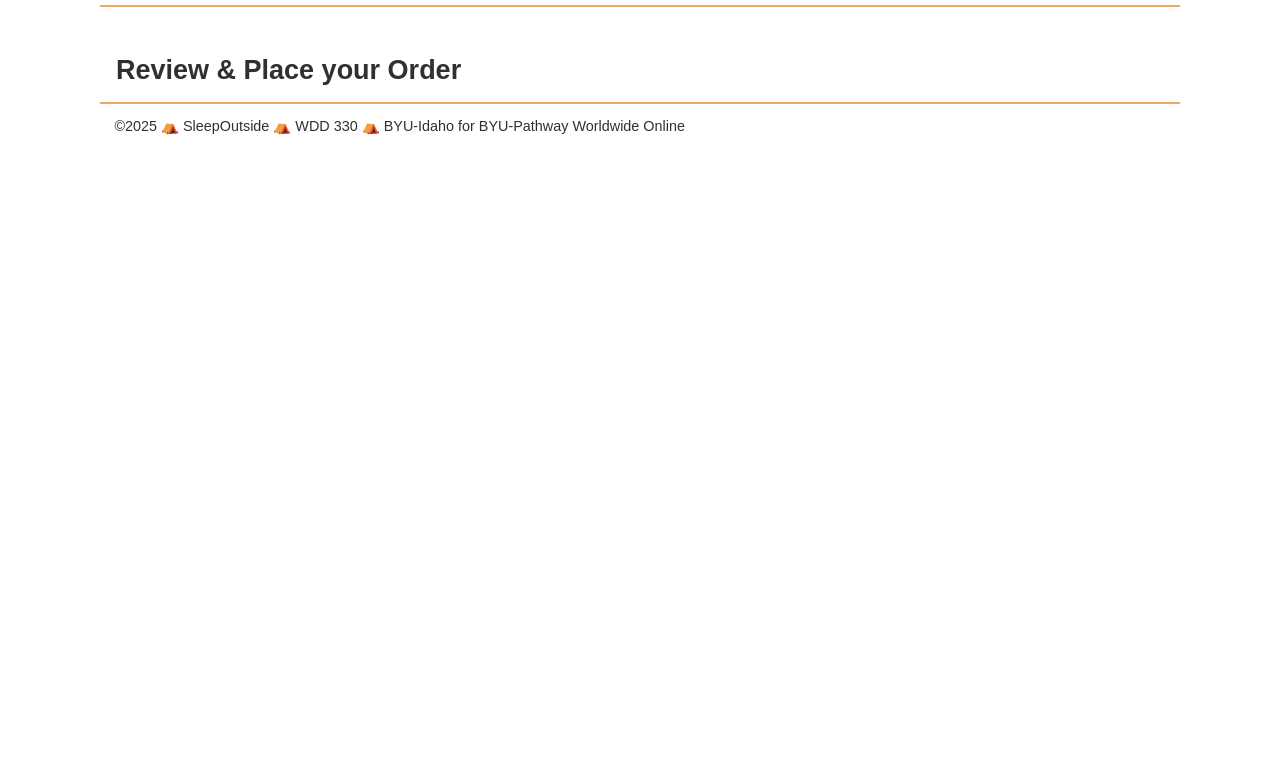
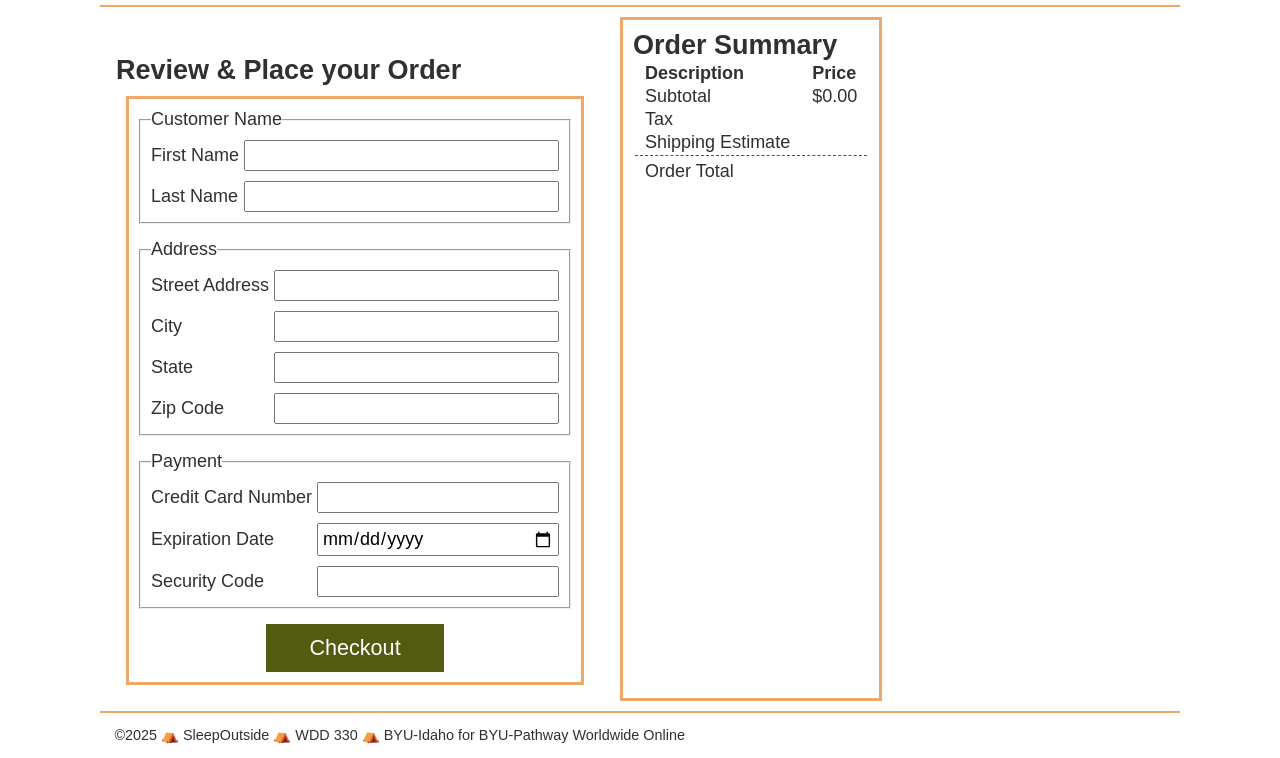
Before and after one commit to RonaldDiaz/wdd330-sleep-outside, a website: page src/checkout/index.html in a window 1280 px wide. Shown: the part 71-829 px from the top of the page. Before the commit the page ends 800 px from the top, so only its background shows below. Drawn offline with Linux system fonts and the light colour scheme.

Commit message:
Team work through Step 4

```diff
--- a/src/checkout/index.html
+++ b/src/checkout/index.html
@@ -1,6 +1,7 @@
 <!doctype html>
 
 <html lang="en">
+
 <head>
     <meta charset="UTF-8" />
 
@@ -16,12 +17,81 @@
 <body>
     <header class="divider" id="header"></header>
 
-    <main class="divider">
+    <main class="divider" id="checkout-container">
         <section class="products">
             <h2>Review & Place your Order</h2>
+            <form id="checkout-form">
+                <fieldset>
+                    <legend>Customer Name</legend>
+                    <label for="fname">First Name</label>
+                    <input id="fname" type="text" required />
+
+                    <label for="lname">Last Name</label>
+                    <input id="lname" type="text" required />
+                </fieldset>
+                <fieldset>
+                    <legend>Address</legend>
+                    <label for="street">Street Address</label>
+                    <input id="street" type="text" required />
+
+                    <label for="city">City</label>
+                    <input id="city" type="text" required />
+
+                    <label for="state">State</label>
+                    <input id="state" type="text" required />
+
+                    <label for="zip">Zip Code</label>
+                    <input id="zip" type="number" required />
+                </fieldset>
+                <fieldset>
+                    <legend>Payment</legend>
+                    <label for="cardNumber">Credit Card Number</label>
+                    <input id="cardNumber" type="text" required />
+
+                    <label for="expiration">Expiration Date</label>
+                    <input id="expiration" type="date" required />
+
+                    <label for="code">Security Code</label>
+                    <input id="code" type="text" required />
+                </fieldset>
+                <button type="submit" id="submit">Checkout</button>
+            </form>
+        </section>
+        <section id="order-summary">
+            <h2>Order Summary</h2>
+            <table>
+                <thead>
+                    <tr>
+                        <th>Description</th>
+                        <th>Price</th>
+                    </tr>
+                </thead>
+                <tbody>
+                    <tr>
+                        <td>Subtotal</td>
+                        <td id="subtotal"></td>
+                    </tr>
+                    <tr>
+                        <td>Tax</td>
+                        <td id="tax"></td>
+                    </tr>
+                    <tr>
+                        <td>Shipping Estimate</td>
+                        <td id="shipping"></td>
+                    </tr>
+                </tbody>
+                <tfoot>
+                    <tr>
+                        <td>Order Total</td>
+                        <td id="total"></td>
+                    </tr>
+                </tfoot>
+
+            </table>
         </section>
     </main>
 
     <footer id="footer"></footer>
 </body>
+
 </html>
--- a/src/css/style.css
+++ b/src/css/style.css
@@ -18,6 +18,14 @@
     margin: 0;
     padding: 0;
     box-sizing: border-box;
+}
+
+button,
+input,
+select,
+textarea {
+    font-family: inherit;
+    font-size: 100%;
 }
 
 body {
@@ -90,7 +98,7 @@ p {
     margin-top: -1.3em;
 }
 
-.logo--square > div {
+.logo--square>div {
     margin-top: -1.7em;
 }
 
@@ -155,6 +163,7 @@ button {
     font-size: 12px;
     font-weight: bold;
 }
+
 /* End cart icon styles */
 
 .mission {
@@ -476,3 +485,60 @@ footer {
     opacity: 1;
     transform: scale(1.15);
 }
+
+#checkout-form {
+    width: fit-content;
+    padding: 10px;
+    margin: 10px;
+    display: flex;
+    flex-direction: column;
+    gap: 15px;
+    border: 3px solid var(--primary-color);
+
+    fieldset {
+        display: grid;
+        grid-template-columns: auto 1fr;
+        padding: 10px;
+        row-gap: 10px;
+        align-items: center;
+
+        label {
+            margin-right: 5px;
+        }
+
+        input {
+            padding: 3px;
+        }
+    }
+}
+
+#checkout-container {
+    display: flex;
+
+}
+
+#order-summary {
+    margin: 10px auto 0px auto;
+    width: fit-content;
+    padding: 10px;
+    margin: 10px;
+    border: 3px solid var(--primary-color);
+
+    th {
+        text-align: left;
+    }
+
+    th,
+    td {
+        padding: 0px 10px;
+    }
+
+    td:nth-of-type(2) {
+        text-align: right;
+    }
+
+    tfoot tr td {
+        border-top: 1px dashed var(--secondary-color);
+        padding-top: 5px;
+    }
+}
--- /dev/null
+++ b/src/js/CheckoutProcess.mjs
@@ -0,0 +1,44 @@
+import { getLocalStorage } from "./utils.mjs";
+
+export default class CheckoutProcess {
+    constructor(subtotalElement, taxElement, shippingElement, totalElement) {
+        this.subtotalElement = subtotalElement;
+        this.taxElement = taxElement;
+        this.shippingElement = shippingElement;
+        this.totalElement = totalElement;
+        this.subtotal = 0;
+        this.tax = 0;
+        this.shipping = 0;
+        this.total = 0;
+        this.itemCount = 0;
+    }
+
+    init() {
+        this.calculateAndDisplaySubtotal()
+    }
+
+    calculateAndDisplaySubtotal() {
+        const cartItems = getLocalStorage('so-cart') || [];
+        this.subtotal = cartItems.reduce((total, item) => total + item.FinalPrice * (item.Quantity || 1), 0);
+        this.itemCount = cartItems.reduce((total, item) => total + (item.Quantity || 1), 0);
+
+        this.subtotalElement.textContent = `$${this.subtotal.toFixed(2)}`;
+    }
+
+    calculateAndDisplayTheRest() {
+        this.tax = this.subtotal * 0.06;
+        this.taxElement.textContent = `$${this.tax.toFixed(2)}`;
+
+        this.shipping = (this.itemCount - 1) * 2 + 10;
+        this.shippingElement.textContent = `$${this.shipping.toFixed(2)}`;
+
+        this.total = this.subtotal + this.tax + this.shipping;
+        this.totalElement.textContent = `$${this.total.toFixed(2)}`;
+    }
+
+    clearTheRest() {
+        this.taxElement.textContent = '';
+        this.shippingElement.textContent = '';
+        this.totalElement.textContent = '';
+    }
+}
--- a/src/js/ShoppingCart.mjs
+++ b/src/js/ShoppingCart.mjs
@@ -20,7 +20,7 @@ export default class ShoppingCart {
   renderContent() {
     this.cartItems = getLocalStorage('so-cart') || [];
     this.renderList(this.cartItems);
-    this.renderCarTotal();
+    this.renderCartTotal();
   }
 
   renderList(list) {
@@ -35,13 +35,14 @@ export default class ShoppingCart {
     return this.cartItems.reduce((total, item) => total + item.FinalPrice * (item.Quantity || 1), 0);
   }
 
-  renderCarTotal() {
+  renderCartTotal() {
     const cartTotal = this.calculateCartTotal();
     if (cartTotal === 0) {
       this.totalElement.innerHTML = '';
     } else {
       this.totalElement.innerHTML = `
         <p class="cart-footer">Total: $${cartTotal.toFixed(2)}</p>
+        <a href="/checkout/index.html"><button type="button">Checkout</button></a>
       `
     }
   }
--- a/src/js/checkout.js
+++ b/src/js/checkout.js
@@ -1,3 +1,21 @@
+import CheckoutProcess from './CheckoutProcess.mjs';
 import { loadHeaderFooter } from './utils.mjs';
 
 loadHeaderFooter();
+const checkoutProcess = new CheckoutProcess(
+    document.getElementById('subtotal'),
+    document.getElementById('tax'),
+    document.getElementById('shipping'),
+    document.getElementById('total')
+);
+checkoutProcess.init();
+
+const zipElement = document.getElementById('zip');
+zipElement.addEventListener('input', () => {
+    if (zipElement.value.length === 5) {
+        checkoutProcess.calculateAndDisplayTheRest();
+    }
+    else {
+        checkoutProcess.clearTheRest();
+    }
+});
```
Lines whose indentation alone changed are shown as unchanged.
